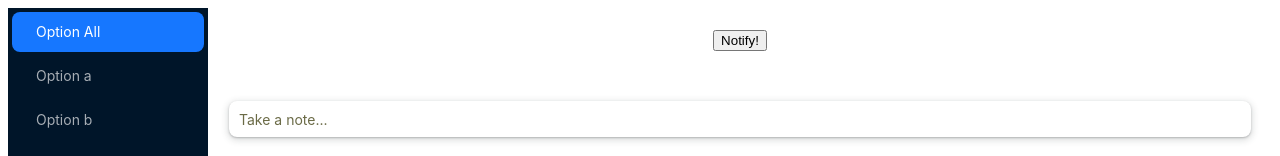
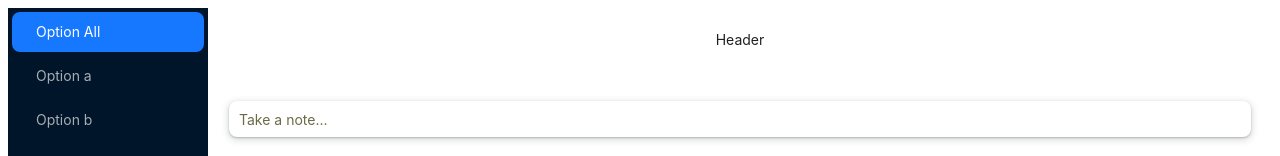
Before and after one commit to kenil2112/UserNotes-React-Project, a React (Vite) app: page / in a window 1280 px wide. Shown: the top 156 px of the page. Built offline with nearby package versions, Linux system fonts and the light colour scheme.

Commit message:
original website

```diff
--- a/src/component/HHeader.jsx
+++ b/src/component/HHeader.jsx
@@ -2,19 +2,12 @@ import React from 'react'
 import { Layout } from 'antd';
 const { Header } = Layout;
 import '../App.css'
-import { Bounce, Flip, ToastContainer, Zoom, toast } from 'react-toastify';
-import 'react-toastify/dist/ReactToastify.css';
 
 
 function HHeader() {
-    const notify = () => toast("Wow so easy!");
-
     return (
         <Header className='HHEader'>
-            <div>
-                <button onClick={notify}>Notify!</button>
-                <ToastContainer position="top-center" theme='pink' transition={Flip} autoClose={500} />
-            </div>
+            Header
         </Header>
     )
 }
```
